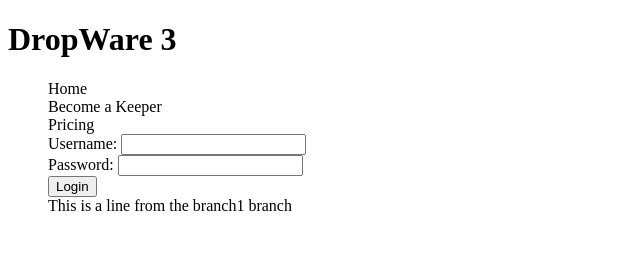
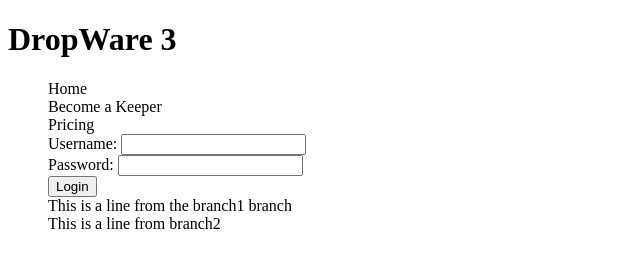
Before and after one commit to dropware/Test1, a plain HTML site: page index.html in a window 1280 px wide. Shown: the whole page, without its empty margins (0-640 px from the left). Drawn offline with Linux system fonts and the light colour scheme.

Commit message:
Line from branch2

```diff
--- a/index.html
+++ b/index.html
@@ -22,5 +22,7 @@ Password: <input type="text" name="password"><br>
 
 </form>
   </body>
-<p1>This is a line from the branch1 branch</p1>
+<p1>This is a line from the branch1 branch <br>
+    This is a line from branch2
+</p1>
 </html>
```
